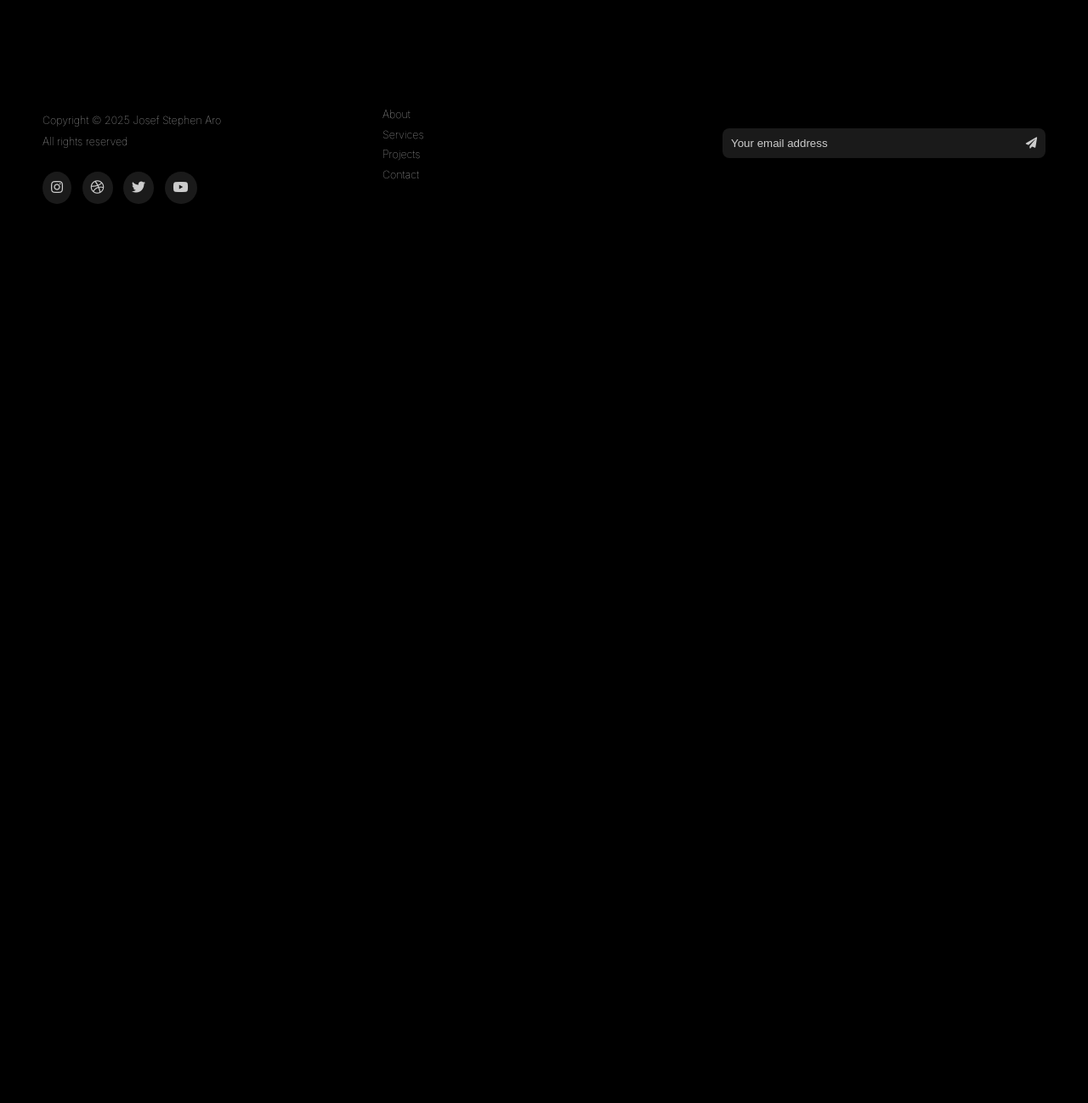
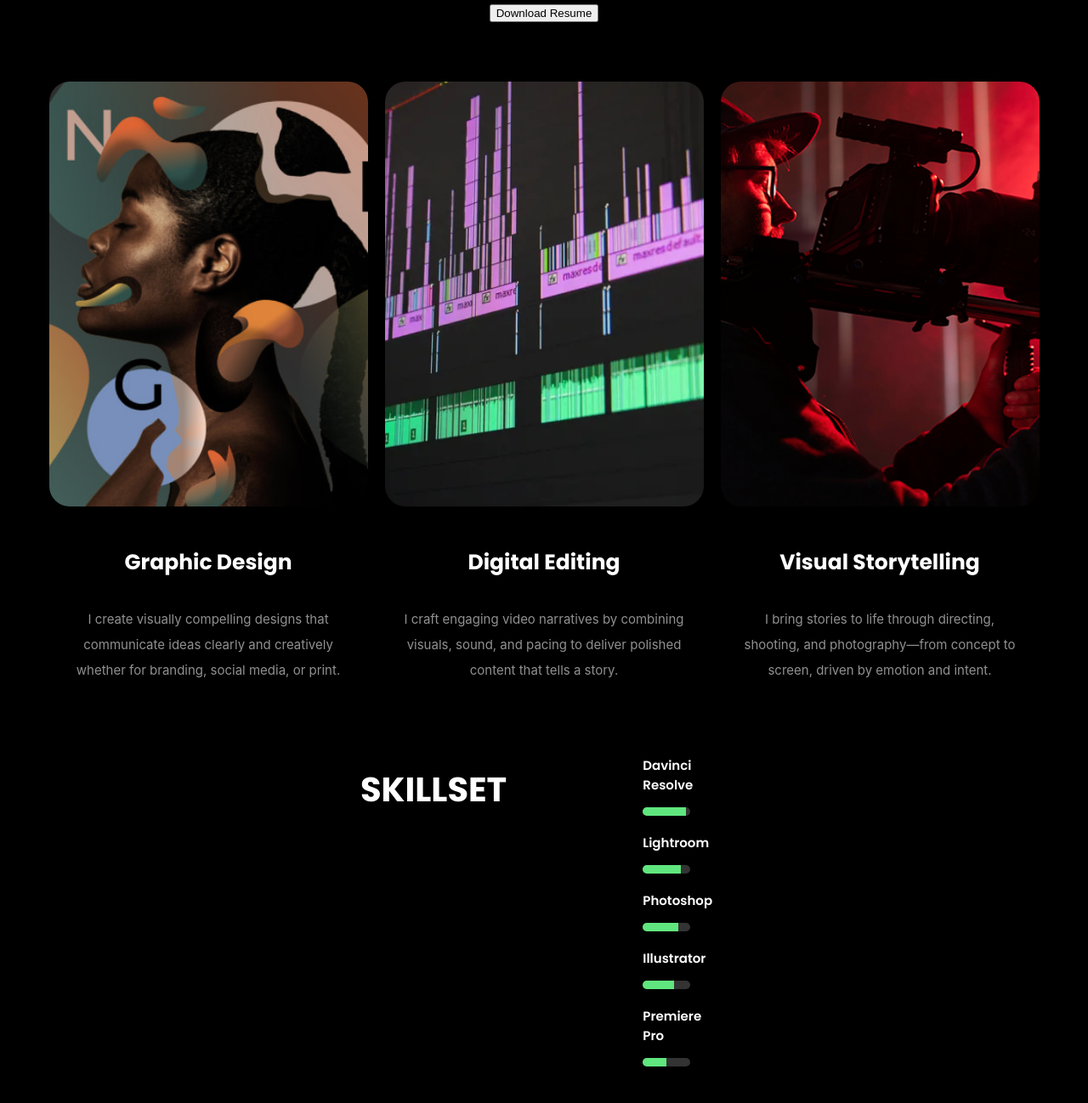
Before and after one commit to JoA611/JoA611.github.io, a plain HTML site: page index.html in a window 1280 px wide. Shown: the part 1044-2342 px from the top of the page at 85% size. Before the commit the page ends 1354 px from the top, so only its background shows below. Drawn offline with Linux system fonts and the light colour scheme; a web font is replaced by a local one.

Commit message:
Update index.html
index overhaul

```diff
--- a/index.html
+++ b/index.html
@@ -4,19 +4,20 @@
     <meta charset="utf-8">
     <title>Portfolio | Home</title>
     <link href='https://fonts.googleapis.com/css?family=Poppins' href='https://fonts.googleapis.com/css?family=Inter' rel='stylesheet'>
-    <link rel="stylesheet" href="https://cdnjs.cloudflare.com/ajax/libs/font-awesome/5.15.4/css/all.min.css"/>
     <link rel='stylesheet' href="styles/style.css">
+    <script src="https://kit.fontawesome.com/11af27145a.js" crossorigin="anonymous"></script>
     <script src="scripts/script.js"></script>
 </head>
 <body>
     <nav class="navbar">
         <ul class="nav-links">
             <li><a href="#"><b>HOME</b></a></li>
-            <li><a href="services.html">SERVICES</a></li>
+            <li><a href="gallery.html">GALLERY</a></li>
             <li><a href="projects.html">PROJECTS</a></li>
             <li><a href="contact.html">CONTACT</a></li>
         </ul>
     </nav>
+
     <header>
         <div class="hero-img">
             <img src="images/hero-left.jpg">
@@ -28,16 +29,90 @@
         </div>
     </header>
 
-    <section class="about">
+    <div>
+        <div class="about">
             <h2>ABOUT ME</h2>
             <p>I’m currently pursuing a Bachelor of Multimedia Arts at the University of the Cordilleras, where I’m constantly learning to blend creativity with technical skill.</p>
             <br>
             <p>I have a deep passion for storytelling and film. Whether through visuals, sound, or narrative, I aim to create meaningful content that connects with people and evokes emotion.</p>
-    </section>
+            <br>
+            <button type=submit class="btn btn-danger" onclick=" window.open('https://drive.google.com/file/d/1cHCoIiYQmwBhJo_I2f8xXK3eadbEpZf1/view?usp=sharing'); return true;"> Download Resume </button>
+        </div>
+    </div>
+
+    <div class="spacer"></div>
+
+    <div class="services">
+        <div class="services-card">
+            <div class="services-imgframe">
+                <img src="images/graphic-des.jpg" alt="Graphic Design">
+            </div>
+            <div class="details">
+                <div class="icon">
+                    <i class="fa-solid fa-swatchbook"></i>
+                </div>
+                <h2>Graphic Design</h2>
+                <p>I create visually compelling designs that communicate ideas clearly and creatively whether for branding, social media, or print.</p>
+            </div>
+        </div>
+        <div class="services-card">
+            <div class="services-imgframe">
+                <img src="images/editing.webp" alt="Video Editing">
+            </div>
+            <div class="details">
+                <div class="icon">
+                    <i class="fa-solid fa-wand-magic-sparkles"></i>
+                </div>
+                <h2>Digital Editing</h2>
+                <p>I craft engaging video narratives by combining visuals, sound, and pacing to deliver polished content that tells a story.</p>
+            </div>
+        </div>
+        <div class="services-card">
+            <div class="services-imgframe">
+                <img src="images/filmmaking.png" alt="Filmmaking">
+            </div>
+            <div class="details">
+                <div class="icon">
+                    <i class="fa-solid fa-photo-film"></i>
+                </div>
+                <h2>Visual Storytelling</h2>
+                <p>I bring stories to life through directing, shooting, and photography—from concept to screen, driven by emotion and intent.</p>
+            </div>
+        </div>
+    </div>
+
+    <div class="spacer"></div>
+
+    <div class="services">
+        <div class="skilltitle">
+            <h3>SKILLSET</h3>
+        </div>
+        <div class="skillset">
+            <div class="skills">
+                <p>Davinci Resolve</p>
+                <div class="skillbar"><div style="width: 90%;"></div></div>
+            </div>
+            <div class="skills">
+                <p>Lightroom</p>
+                <div class="skillbar"><div style="width: 80%;"></div></div>
+            </div>
+            <div class="skills">
+                <p>Photoshop</p>
+                <div class="skillbar"><div style="width: 75%;"></div></div>
+            </div>
+            <div class="skills">
+                <p>Illustrator</p>
+                <div class="skillbar"><div style="width: 65%;"></div></div>
+            </div>
+            <div class="skills">
+                <p>Premiere Pro</p>
+                <div class="skillbar"><div style="width: 50%;"></div></div>
+            </div>
+        </div>
+    </div>
 
     <footer>
-        <div class="footer-container">
-            <div class="footer-left">
+        <div class="footer">
             <p>Copyright &copy; 2025 Josef Stephen Aro<br>All rights reserved</p>
             <div class="social-icons">
                 <a href="#"><i class="fab fa-instagram"></i></a>
@@ -46,22 +121,6 @@
                 <a href="#"><i class="fab fa-youtube"></i></a>
             </div>
         </div>
-            <div class="footer-middle">
-                <ul>
-                    <li><a href="#">About</a></li>
-                    <li><a href="services.html">Services</a></li>
-                    <li><a href="projects.html">Projects</a></li>
-                    <li><a href="contact.html">Contact</a></li>
-                </ul>
-            </div>
-            <div class="footer-right">
-                <h4>Stay in touch</h4>
-                <form class="subscribe-form">
-                    <input type="email" placeholder="Your email address" />
-                    <button type="submit"><i class="fas fa-paper-plane"></i></button>
-                </form>
-            </div>
-        </div>
     </footer>
 </body>
 </html>
```
Lines whose indentation alone changed are shown as unchanged.
